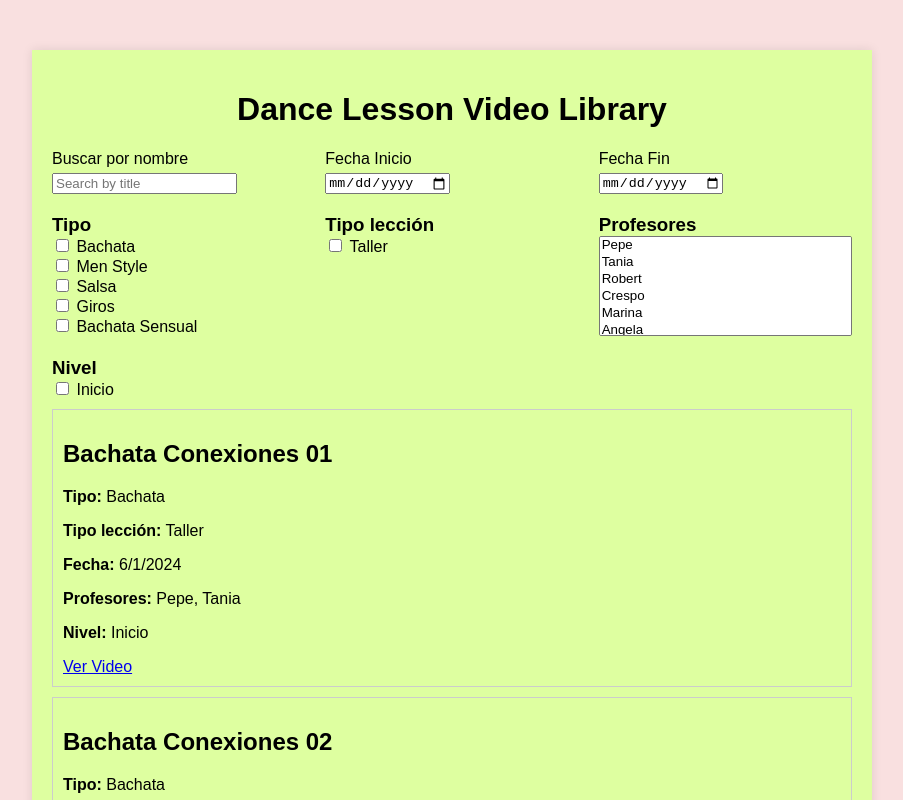
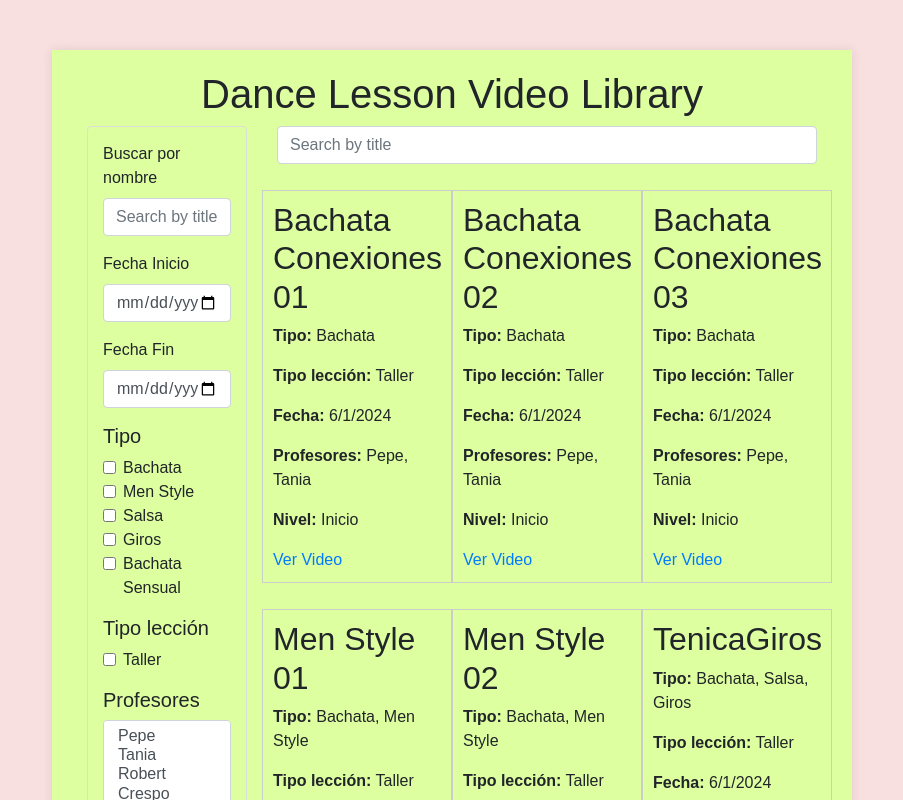
Before and after one commit to BorjaGM1/danceLibrary, a Vue app: page / in a window 1280 px wide. Shown: the top 800 px of the page, without its empty margins (188-1091 px from the left). Built offline with nearby package versions, Linux system fonts and the light colour scheme.

Commit message:
Deploy test

```diff
--- a/index.html
+++ b/index.html
@@ -5,6 +5,7 @@
     <link rel="icon" href="/favicon.ico">
     <meta name="viewport" content="width=device-width, initial-scale=1.0">
     <title>Vite App</title>
+    <link href="https://stackpath.bootstrapcdn.com/bootstrap/4.5.2/css/bootstrap.min.css" rel="stylesheet">
   </head>
   <body>
     <div id="app"></div>
--- a/src/App.vue
+++ b/src/App.vue
@@ -1,17 +1,17 @@
 <template>
   <div id="main">
     <h1>Dance Lesson Video Library</h1>
-    <VideoList />
+    <MainVideoLibrary />
   </div>
 </template>
 
 <script>
-import VideoList from './components/VideoList.vue';
+import MainVideoLibrary from './components/MainVideoLibrary.vue';
 
 export default {
   name: 'App',
   components: {
-    VideoList
+    MainVideoLibrary
   }
 };
 </script>
--- /dev/null
+++ b/src/components/MainVideoLibrary.vue
@@ -0,0 +1,77 @@
+<template>
+    <div class="container">
+      <div class="row">
+        <div class="col-md-3">
+          <VideoFilters :filters="filters" @applyFilters="applyFilters" />
+        </div>
+        <div class="col-md-9">
+          <input
+            v-model="filters.title"
+            @input="applyFilters(filters)"
+            class="form-control mb-3"
+            placeholder="Search by title"
+          />
+          <div class="row">
+            <VideoItem
+              v-for="video in filteredVideos"
+              :key="video.title"
+              :video="video"
+              class="col-md-4 mb-3"
+            />
+          </div>
+          <div v-if="!filteredVideos.length">
+            <p>No videos found.</p>
+          </div>
+        </div>
+      </div>
+    </div>
+  </template>
+
+  <script>
+  import VideoFilters from './VideoFilters.vue';
+  import VideoItem from './VideoItem.vue';
+  import videos from '../data/videos.json';
+
+  export default {
+    name: 'MainVideoLibrary',
+    components: {
+      VideoFilters,
+      VideoItem
+    },
+    data() {
+      return {
+        videos: videos,
+        filteredVideos: videos,
+        filters: {
+          title: '',
+          dateRange: {
+            start: '',
+            end: ''
+          },
+          danceTypes: [],
+          lessonTypes: [],
+          teachers: [],
+          levels: []
+        }
+      };
+    },
+    methods: {
+      applyFilters(filters) {
+        this.filteredVideos = this.videos.filter(video => {
+          const matchesTitle = video.title.toLowerCase().includes(filters.title.toLowerCase());
+          const matchesDateRange = (!filters.dateRange.start || new Date(video.date) >= new Date(filters.dateRange.start)) &&
+                                   (!filters.dateRange.end || new Date(video.date) <= new Date(filters.dateRange.end));
+          const matchesDanceType = !filters.danceTypes.length || filters.danceTypes.some(type => video.danceType.includes(type));
+          const matchesLessonType = !filters.lessonTypes.length || filters.lessonTypes.includes(video.lessonType);
+          const matchesTeachers = !filters.teachers.length || filters.teachers.some(teacher => video.teachers.includes(teacher));
+          const matchesLevel = !filters.levels.length || filters.levels.includes(video.level);
+          return matchesTitle && matchesDateRange && matchesDanceType && matchesLessonType && matchesTeachers && matchesLevel;
+        });
+      }
+    }
+  };
+  </script>
+
+  <style scoped>
+  /* Add styles here if needed */
+  </style>
--- a/src/components/VideoFilters.vue
+++ b/src/components/VideoFilters.vue
@@ -1,51 +1,42 @@
 <template>
   <div class="filters">
-    <div class="filter-row">
-      <div class="filter-section">
+    <div class="form-group">
       <label for="search-title">Buscar por nombre</label>
-        <input id="search-title" v-model="filters.title" @input="updateFilters" placeholder="Search by title" />
+      <input id="search-title" v-model="filters.title" @input="updateFilters" class="form-control" placeholder="Search by title" />
     </div>
-
-      <div class="filter-section">
+    <div class="form-group">
       <label for="start-date">Fecha Inicio</label>
-        <input id="start-date" type="date" v-model="filters.dateRange.start" @change="updateFilters" />
+      <input id="start-date" type="date" v-model="filters.dateRange.start" @change="updateFilters" class="form-control" />
     </div>
-
-      <div class="filter-section">
+    <div class="form-group">
       <label for="end-date">Fecha Fin</label>
-        <input id="end-date" type="date" v-model="filters.dateRange.end" @change="updateFilters" />
+      <input id="end-date" type="date" v-model="filters.dateRange.end" @change="updateFilters" class="form-control" />
+    </div>
+    <div class="form-group">
+      <h5>Tipo</h5>
+      <div v-for="type in uniqueDanceTypes" :key="type" class="form-check">
+        <input type="checkbox" :value="type" v-model="filters.danceTypes" @change="updateFilters" class="form-check-input" />
+        <label class="form-check-label">{{ type }}</label>
       </div>
     </div>
-
-    <div class="filter-row">
-      <div class="filter-section">
-        <h3>Tipo</h3>
-        <div v-for="type in uniqueDanceTypes" :key="type">
-          <input type="checkbox" :value="type" v-model="filters.danceTypes" @change="updateFilters" /> {{ type }}
+    <div class="form-group">
+      <h5>Tipo lección</h5>
+      <div v-for="type in uniqueLessonTypes" :key="type" class="form-check">
+        <input type="checkbox" :value="type" v-model="filters.lessonTypes" @change="updateFilters" class="form-check-input" />
+        <label class="form-check-label">{{ type }}</label>
       </div>
     </div>
-
-      <div class="filter-section">
-        <h3>Tipo lección</h3>
-        <div v-for="type in uniqueLessonTypes" :key="type">
-          <input type="checkbox" :value="type" v-model="filters.lessonTypes" @change="updateFilters" /> {{ type }}
-        </div>
-      </div>
-
-      <div class="filter-section">
-        <h3>Profesores</h3>
-        <select v-model="filters.teachers" @change="updateFilters" multiple>
+    <div class="form-group">
+      <h5>Profesores</h5>
+      <select v-model="filters.teachers" @change="updateFilters" class="form-control" multiple>
         <option v-for="teacher in uniqueTeachers" :key="teacher" :value="teacher">{{ teacher }}</option>
       </select>
     </div>
-    </div>
-
-    <div class="filter-row">
-      <div class="filter-section">
-        <h3>Nivel</h3>
-        <div v-for="level in uniqueLevels" :key="level">
-          <input type="checkbox" :value="level" v-model="filters.levels" @change="updateFilters" /> {{ level }}
-        </div>
+    <div class="form-group">
+      <h5>Nivel</h5>
+      <div v-for="level in uniqueLevels" :key="level" class="form-check">
+        <input type="checkbox" :value="level" v-model="filters.levels" @change="updateFilters" class="form-check-input" />
+        <label class="form-check-label">{{ level }}</label>
       </div>
     </div>
   </div>
@@ -95,33 +86,8 @@ export default {
 
 <style scoped>
 .filters {
-  display: flex;
-  flex-direction: column;
-  gap: 20px;
-}
-
-.filter-row {
-  display: flex;
-  gap: 20px;
-  flex-wrap: wrap;
-}
-
-.filter-section {
-  flex: 1;
-  min-width: 200px;
-}
-
-.filter-section h3 {
-  margin: 0;
-}
-
-.filter-section label {
-  display: block;
-  margin-bottom: 5px;
-}
-
-.filter-section select {
-  width: 100%;
-  height: 100px;
+  padding: 15px;
+  border: 1px solid #ddd;
+  border-radius: 4px;
 }
 </style>
```
Lines whose indentation alone changed are shown as unchanged.
